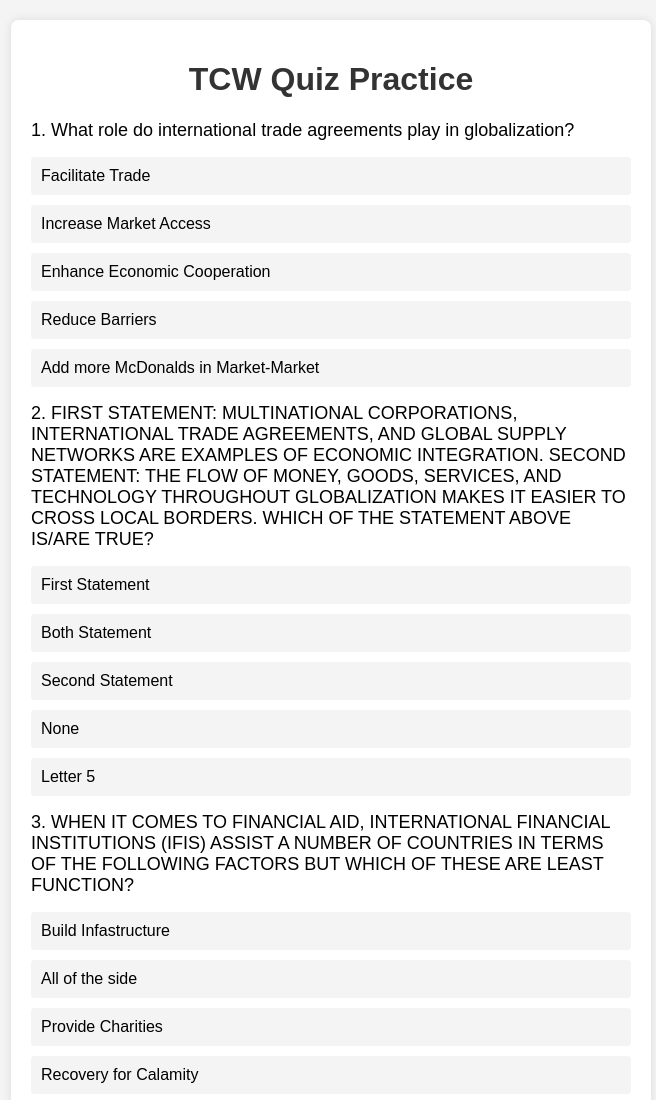
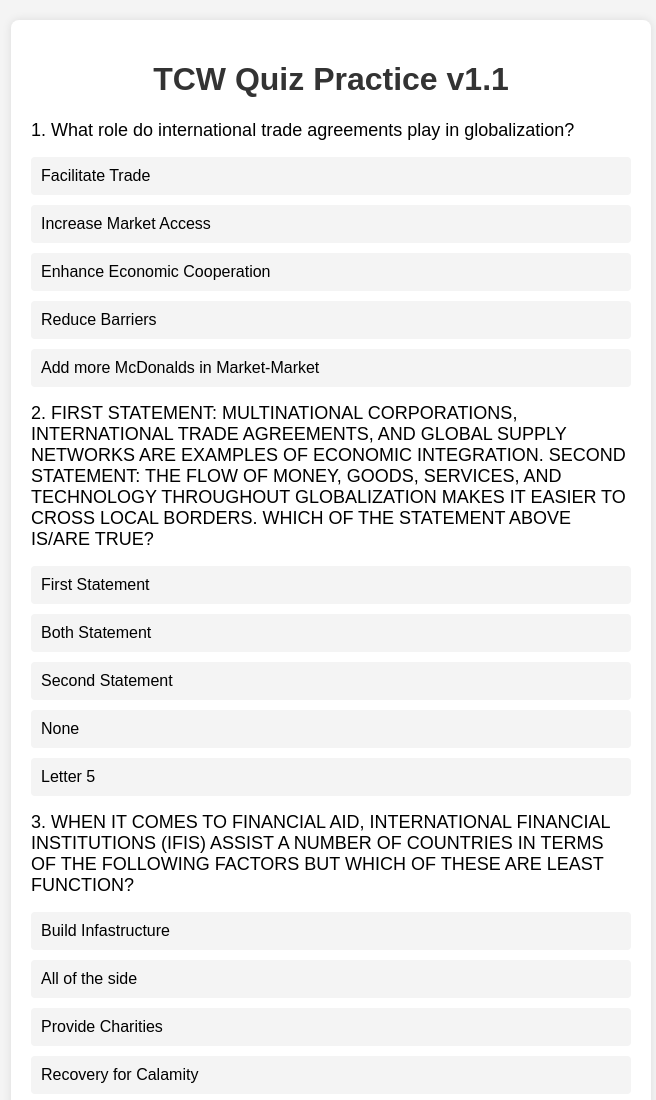
Before and after one commit to Johnrasc/TCW_Quiz_Practice_Prelim, a plain HTML site: page index.html in a window 1280 px wide. Shown: the top 1100 px of the page, without its empty margins (309-965 px from the left). Drawn offline with Linux system fonts and the light colour scheme.

Commit message:
index.html

```diff
--- a/index.html
+++ b/index.html
@@ -94,7 +94,7 @@
 <body>
 
 <div class="quiz-container">
-    <h1>TCW Quiz Practice</h1>
+    <h1>TCW Quiz Practice v1.1</h1>
     <div id="quiz"></div>
     <button id="submit" class="btn">Submit</button>
     <button id="retry" class="btn" style="display:none;">Try Again</button>
```
